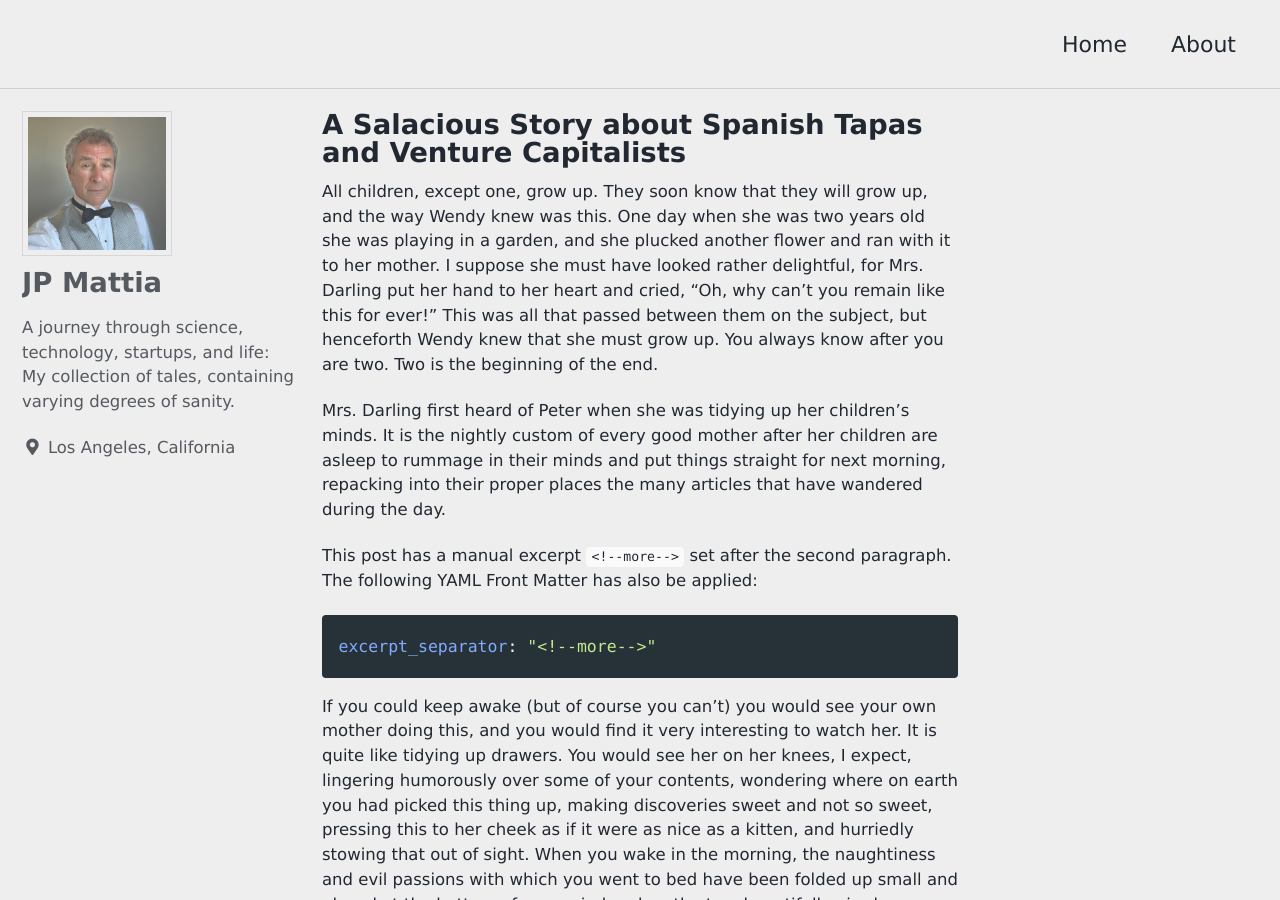
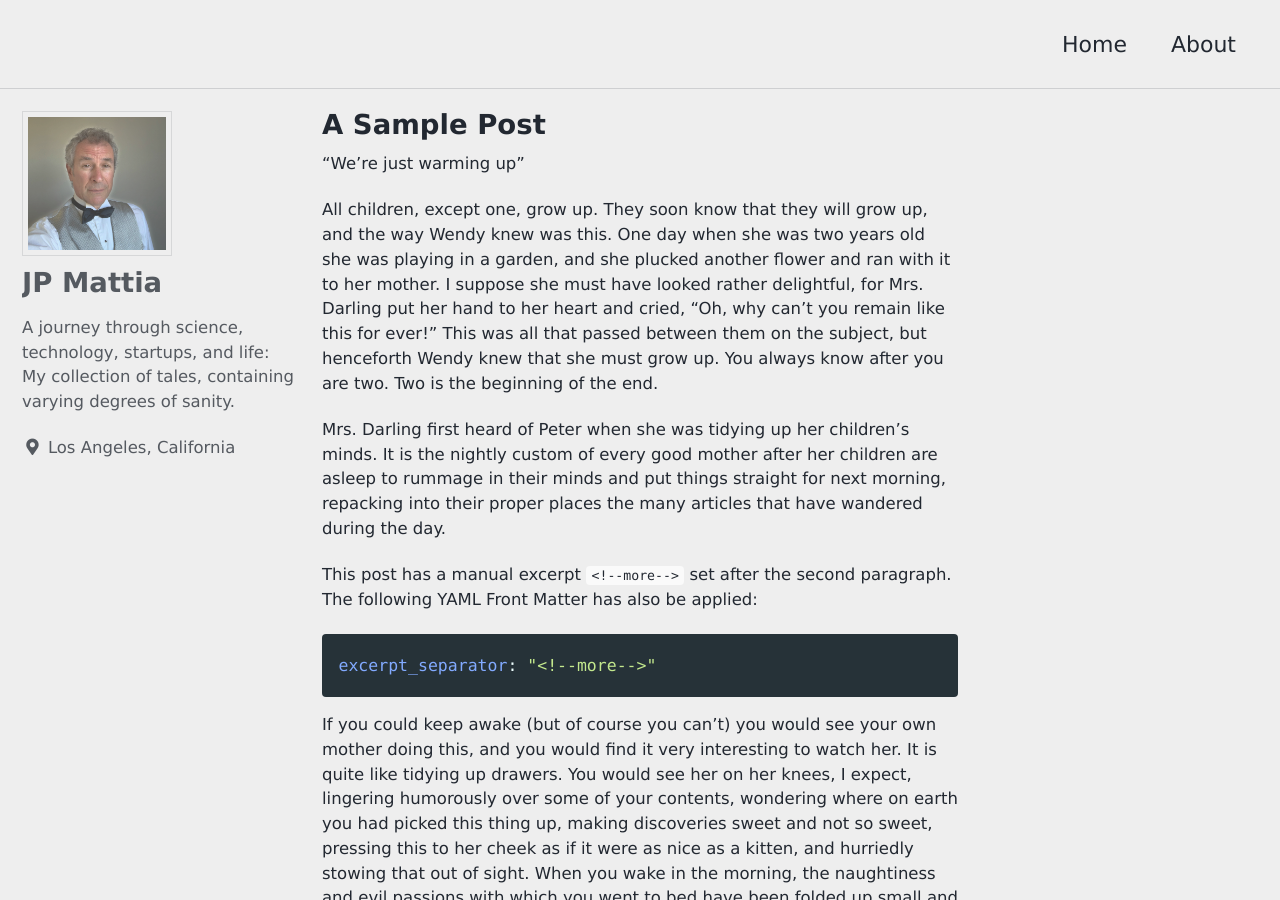
Before and after one commit to jpmattia/jpmattia.github.io, a Jekyll site: the page built from _posts/2022-04-05-a-sample-post.md, in a window 1280 px wide and 900 px high. Built offline with Jekyll 4.4.1, drawn with Linux system fonts in a browser that asks for light colours; cached includes are drawn as plain includes; formulas are drawn with MathJax 3.

Commit message:
label sample post as such

```diff
--- a/_posts/2022-04-05-a-sample-post.md
+++ b/_posts/2022-04-05-a-sample-post.md
@@ -1,5 +1,6 @@
 ---
-title: "A Salacious Story about Spanish Tapas and Venture Capitalists"
+title: "A Sample Post"
+excerpt: "We're just warming up"
 excerpt_separator: "<!--more-->"
 categories:
   - Post Formats
@@ -9,6 +10,9 @@ tags:
   - standard
 use-mathjax: true
 ---
+
+"We're just warming up"
+
 
 All children, except one, grow up. They soon know that they will grow up, and the way Wendy knew was this. One day when she was two years old she was playing in a garden, and she plucked another flower and ran with it to her mother. I suppose she must have looked rather delightful, for Mrs. Darling put her hand to her heart and cried, "Oh, why can't you remain like this for ever!" This was all that passed between them on the subject, but henceforth Wendy knew that she must grow up. You always know after you are two. Two is the beginning of the end.
 
```
